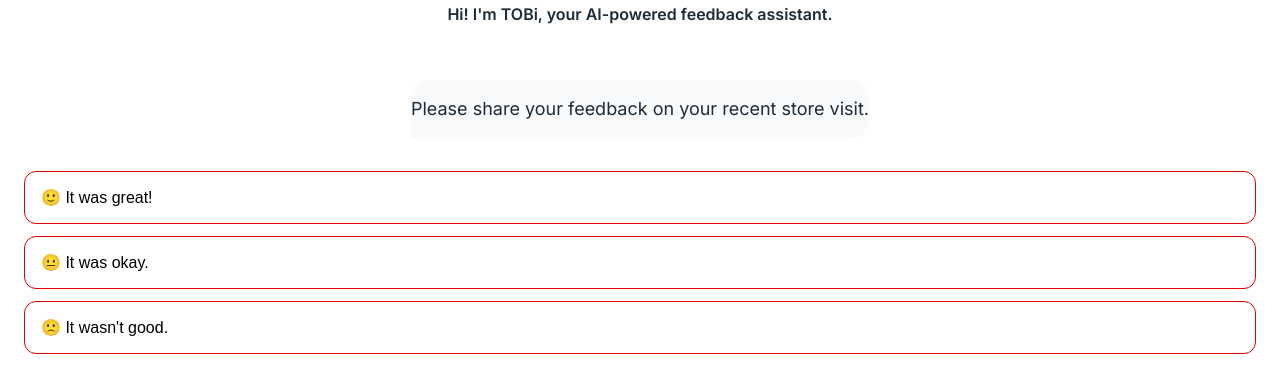
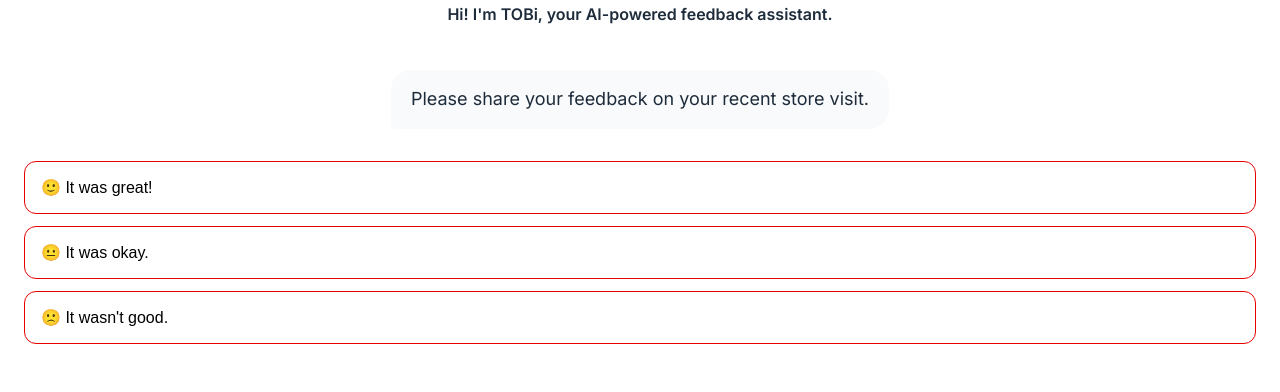
Before and after one commit to uaassist/orchard-concierge, a website: page public/index.html in a window 1280 px wide. Shown: the part 198-590 px from the top of the page. Drawn offline with Linux system fonts and the light colour scheme.

Commit message:
Update style.css

```diff
--- a/public/style.css
+++ b/public/style.css
@@ -66,7 +66,7 @@ body {
 .welcome-header { margin-bottom: 24px; }
 .welcome-avatar { width: 80px; height: 80px; border-radius: 50%; box-shadow: 0 4px 12px rgba(0, 0, 0, 0.1); }
 .concierge-name-tag { margin-top: 16px; font-size: 16px; font-weight: 600; }
-.initial-bubble { background: var(--background-light); padding: 15px 0px; border-radius: 20px; border-bottom-left-radius: 6px; max-width: 100%; margin: 16px auto 0 auto; line-height: 1.6; font-size: 18px; text-align: center; }
+.initial-bubble { background: var(--background-light); padding: 15px 20px; border-radius: 20px; border-bottom-left-radius: 6px; max-width: 100%; margin: 6px auto 0 auto; line-height: 1.6; font-size: 18px; text-align: center; }
 .initial-choices { margin-top: 32px; display: flex; flex-direction: column; gap: 12px; }
 
 /* --- THIS IS THE KEY CHANGE --- */
```
